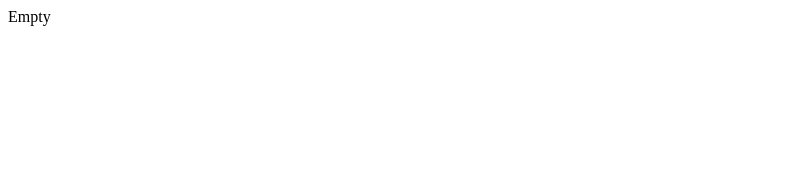
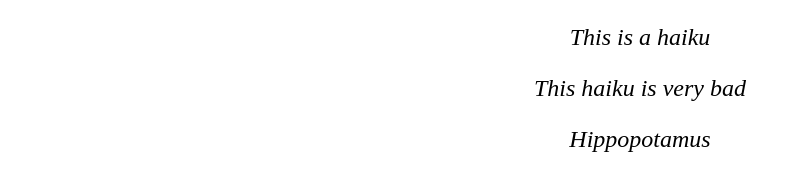
Before and after one commit to s-cooper512/Week-1, a plain HTML site: page Day-3/Haiku-Homework/index.html in a window 1280 px wide. Shown: the whole page, without its empty margins (0-801 px from the left). Drawn offline with Linux system fonts and the light colour scheme.

Commit message:
Reverted haiku deletion once again

```diff
--- a/Day-3/Haiku-Homework/index.html
+++ b/Day-3/Haiku-Homework/index.html
@@ -1 +1,14 @@
-Empty
+<!DOCTYPE html>
+<html lang="en">
+<head>
+    <meta charset="UTF-8">
+    <meta name="viewport" content="width=device-width, initial-scale=1.0">
+    <link rel="stylesheet" href="style.css">
+    <title>Haiku</title>
+</head>
+<body>
+    <p class="haiku">This is a haiku</p>
+    <p class="haiku">This haiku is very bad</p>
+    <p class="haiku">Hippopotamus</p>
+</body>
+</html>
```
